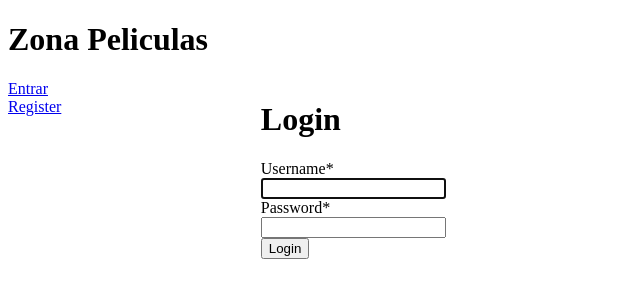
After one commit to jonortega/Lab5-Django, a Django app: page //login in a window 1280 px wide. The commit adds this page. Shown: the top 300 px of the page, without its empty margins (0-640 px from the left). Run offline with Django 3.2, Linux system fonts and the light colour scheme; some libraries are stand-ins or nearby versions.

Commit message:
Login hecho

```diff
--- a/Lab5-Django/Lab5_Django/urls.py
+++ b/Lab5-Django/Lab5_Django/urls.py
@@ -25,4 +25,6 @@ urlpatterns = [
     #url(r'^admin/', admin.site.urls),
     url(r'^$', usuario.views.home, name='home'),
     url(r'^/register', usuario.views.register_request, name='register'),
+    url(r'^/login', usuario.views.login, name='login'),
+
 ]
--- a/Lab5-Django/usuario/templates/usuario/index.html
+++ b/Lab5-Django/usuario/templates/usuario/index.html
@@ -20,7 +20,7 @@
       <h1> Zona Peliculas </h1>
     <div class="columnas">
       <div class="columna-izquierda">
-        <a href="{%url 'home' %}">Entrar</a>
+        <a href="{%url 'login' %}">Entrar</a>
         <br>
         <a href="{%url 'register' %}">Register</a>
       </div>
--- /dev/null
+++ b/Lab5-Django/usuario/templates/usuario/login.html
@@ -0,0 +1,17 @@
+{% extends "usuario/index.html" %}
+
+{% block content %}
+
+{% load crispy_forms_tags %}
+
+<!--Login-->
+<div class="container py-5">
+  <h1>Login</h1>
+  <form method="POST">
+    {% csrf_token %}
+    {{ login_form|crispy }}
+    <button class="btn btn-primary" type="submit">Login</button>
+  </form>
+</div>
+
+{% endblock %}
--- a/Lab5-Django/usuario/templates/usuario/register.html
+++ b/Lab5-Django/usuario/templates/usuario/register.html
@@ -12,7 +12,6 @@
 		{{ register_form|crispy }}
 		<button class="btn btn-primary" type="submit">Register</button>
 	</form>
-	<p class="text-center">If you already have an account, <a href="/login">login</a> instead.</p>
 </div>
 
 {% endblock %}
--- a/Lab5-Django/usuario/views.py
+++ b/Lab5-Django/usuario/views.py
@@ -2,6 +2,7 @@ from django.shortcuts import render, redirect
 from .forms import NewUserForm
 from django.contrib.auth import login
 from django.contrib import messages
+from django.contrib.auth.forms import AuthenticationForm
 
 def register_request(request):
 	if request.method == "POST":
@@ -17,3 +18,21 @@ def register_request(request):
 
 def home(request):
     return render(request, 'usuario/home.html')
+
+def login(request):
+	if request.method == "POST":
+		form = AuthenticationForm(request, data=request.POST)
+		if form.is_valid():
+			username = form.cleaned_data.get('username')
+			password = form.cleaned_data.get('password')
+			user = authenticate(username=username, password=password)
+			if user is not None:
+				login(request, user)
+				messages.info(request, f"You are now logged in as {username}.")
+				return redirect("main:homepage")
+			else:
+				messages.error(request,"Invalid username or password.")
+		else:
+			messages.error(request,"Invalid username or password.")
+	form = AuthenticationForm()
+	return render(request=request, template_name="usuario/login.html", context={"login_form":form})
```
Also changed, not shown: 1 other file.
